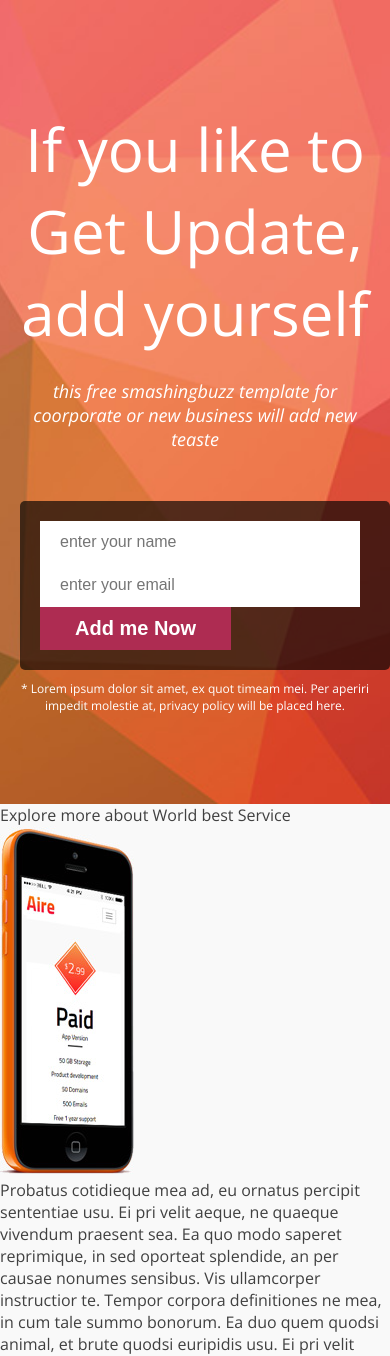
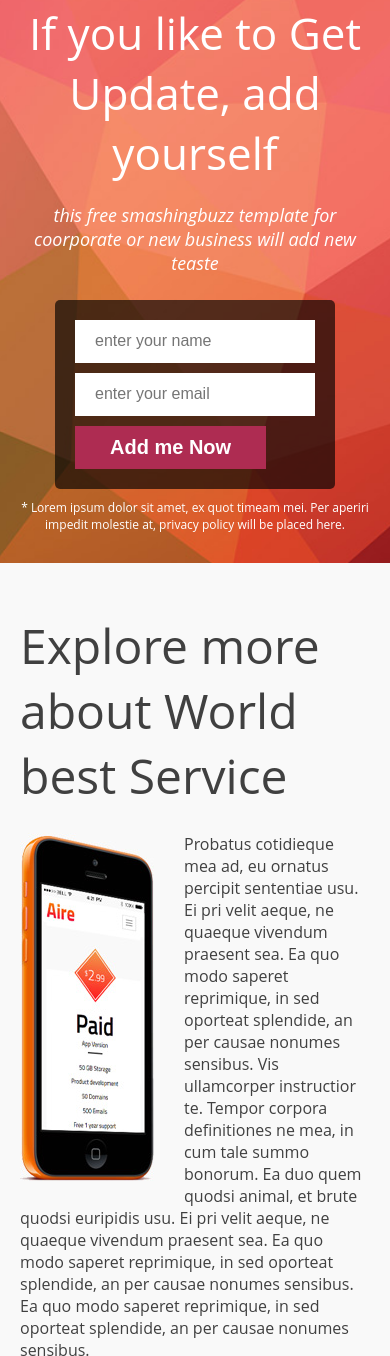
Before and after one commit to rudgy/Site1, a plain HTML site: page index.html in a window 390 px wide. Shown: the part 27-1383 px from the top of the page. Drawn offline with nearby package versions, Linux system fonts and the light colour scheme.

Commit message:
Адаптивность
Оформил стили для контента и добавил немного адаптивности сайту

```diff
--- a/index.html
+++ b/index.html
@@ -3,7 +3,7 @@
     <head>
         <title>Mini Lending Company</title>
         <meta charset="utf-8">
-        <link href="https://fonts.googleapis.com/css?family=Open+Sans:300i,400,700|Raleway:200i" rel="stylesheet">
+        <meta name="viewport" content="width=device-width, initial-scale=1.0">
 
         <link rel="stylesheet" href="style/reset.css">
         <link rel="stylesheet" href="style/style.css">
@@ -26,7 +26,7 @@
         <section>
             <article>
                 <h1>Explore more about World best Service</h1>
-                <img src="img/phone.jpg">
+                <img  src="img/phone.jpg" class="imgleft">
                 <p>Probatus cotidieque mea ad, eu ornatus percipit sententiae usu. Ei pri velit aeque, ne quaeque vivendum praesent sea. Ea quo modo saperet reprimique, in sed oporteat splendide, an per causae nonumes sensibus. Vis ullamcorper instructior te. Tempor corpora definitiones ne mea, in cum tale summo bonorum. Ea duo quem quodsi animal, et brute quodsi euripidis usu. Ei pri velit aeque, ne quaeque vivendum praesent sea. Ea quo modo saperet reprimique, in sed oporteat splendide, an per causae nonumes sensibus. Ea quo modo saperet reprimique, in sed oporteat splendide, an per causae nonumes sensibus.</p>
                 <p>Probatus cotidieque mea ad, eu ornatus percipit sententiae usu. Ei pri velit aeque, ne quaeque vivendum praesent sea. Ea quo modo saperet reprimique, in sed oporteat splendide, an per causae nonumes sensibus. Vis ullamcorper instructior te. Tempor corpora definitiones ne mea, in cum tale summo bonorum. Ea duo quem quodsi animal, et brute quodsi euripidis usu. Ei pri velit aeque, ne quaeque vivendum praesent sea. Ea quo modo saperet reprimique, in sed oporteat splendide, an per causae nonumes sensibus. Ea quo modo saperet reprimique, in sed oporteat splendide, an per causae nonumes sensibus.</p>
             </article>
--- a/style/style.css
+++ b/style/style.css
@@ -56,3 +56,55 @@ header p{
     padding: 10px 35px;
     cursor: pointer;
 }
+
+article{
+    max-width: 900px;
+    margin: 0 auto;
+    padding: 50px 20px;
+}
+
+article h1{
+    font-size: 3em;
+    text-align: centr;
+    margin-bottom: 25px;
+}
+
+article p{
+    margin-bottom: 30px;
+}
+
+.imgleft{
+    float: left;
+    margin: 0 30px 20px 0;
+}
+
+@media screen and (max-width:950px){
+    .subscribe input[type="text"], .subscribe input[type="email"]{
+        width: 260px;
+    }
+}
+
+@media screen and (max-width:820px){
+    .subscribe input[type="text"], .subscribe input[type="email"]{
+        width: 320px;
+        display: block;
+        float: none;
+        margin-right: 0;
+        margin-bottom: 10px;
+    }
+    header{
+        padding: 30px 20px;
+    }
+    header h1{
+        font-size: 2.75em;
+        margin-bottom: 20px;
+    }
+    header h3{
+        margin-bottom: 25px;
+    }
+}
+
+@media screen and (max-width:400px){
+    .subscribe input[type="text"], .subscribe input[type="email"]{
+        width: 240px;
+}
```
